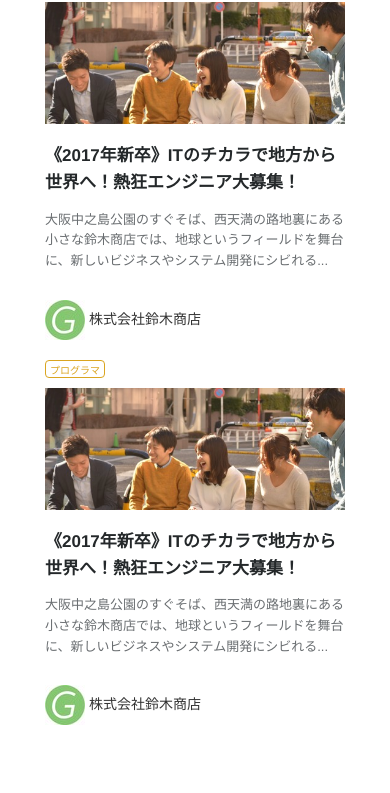
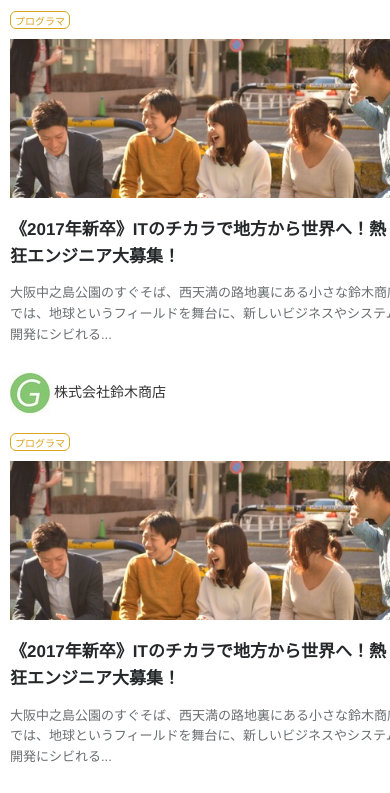
Before and after one commit to wantedly-archive/spring-intern-2016-pre, a website: page app/index.html in a window 390 px wide. Shown: the part 422-1215 px from the top of the page. Before the commit the page ends 1157 px from the top, so only its background shows below. Drawn offline with nearby package versions, Linux system fonts and the light colour scheme.

Commit message:
for mobile

```diff
--- a/app/css/style.css
+++ b/app/css/style.css
@@ -8,6 +8,12 @@
   display: inline-block;
   width: 300px;
   margin: 10px;
+}
+
+@media screen and (max-width: 770px) {
+  .panel-item{
+    width: 100%;
+  }
 }
 
 .panel-header{
@@ -28,6 +34,12 @@
   width: 300px;
 }
 
+@media screen and (max-width: 770px) {
+  .panel-header-img img{
+    width: 100%;
+    margin-right: 10px;
+  }
+}
 
 .panel-desc{
   color: #6A6E71;
@@ -55,6 +67,23 @@
   margin-bottom: 10px;
 }
 
+.panel-type{
+  display: inline-block;
+  color: #DAA520;
+  font-size: 10px;
+  border: 1px solid #DAA520;
+  -webkit-border-radius: 6px;
+  -moz-border-radius: 6px;
+  -ms-border-radius: 6px;
+  -o-border-radius: 6px;
+  border-radius: 6px;
+  vertical-align: middle;
+  padding: 0 4px;
+  height: 18px;
+  line-height: 20px;
+  margin-bottom: 10px;
+}
+
 .c-btn{
   color: transparent;
   outline: none;
@@ -67,11 +96,18 @@
 
 }
 
+@media screen and (max-width: 770px) {
+  .c-btn{
+    display: none;
+  }
+}
+
 .c-btn.move{
   color: #00A4BB;
   font-family: FontAwesome;
 
 }
+
 .c-btn:before{
   content: "\f054";
   float: right;
```
